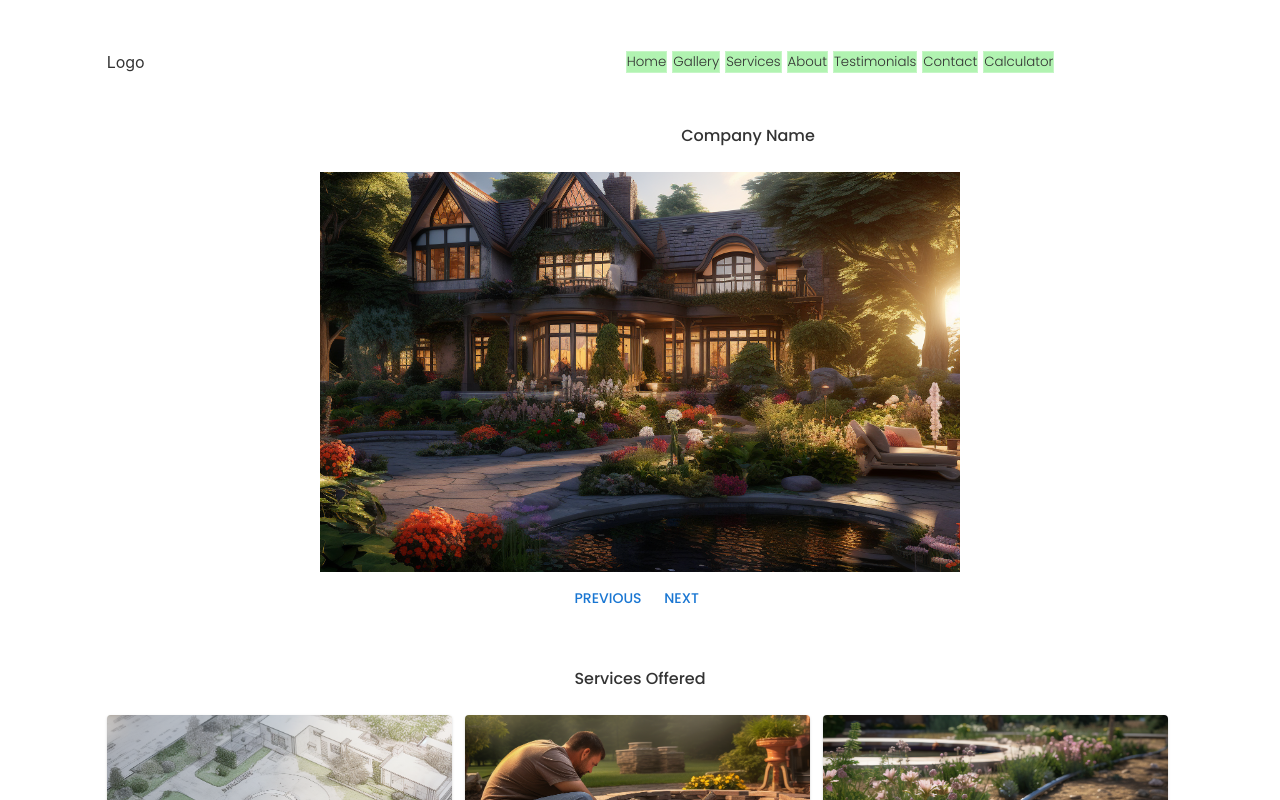
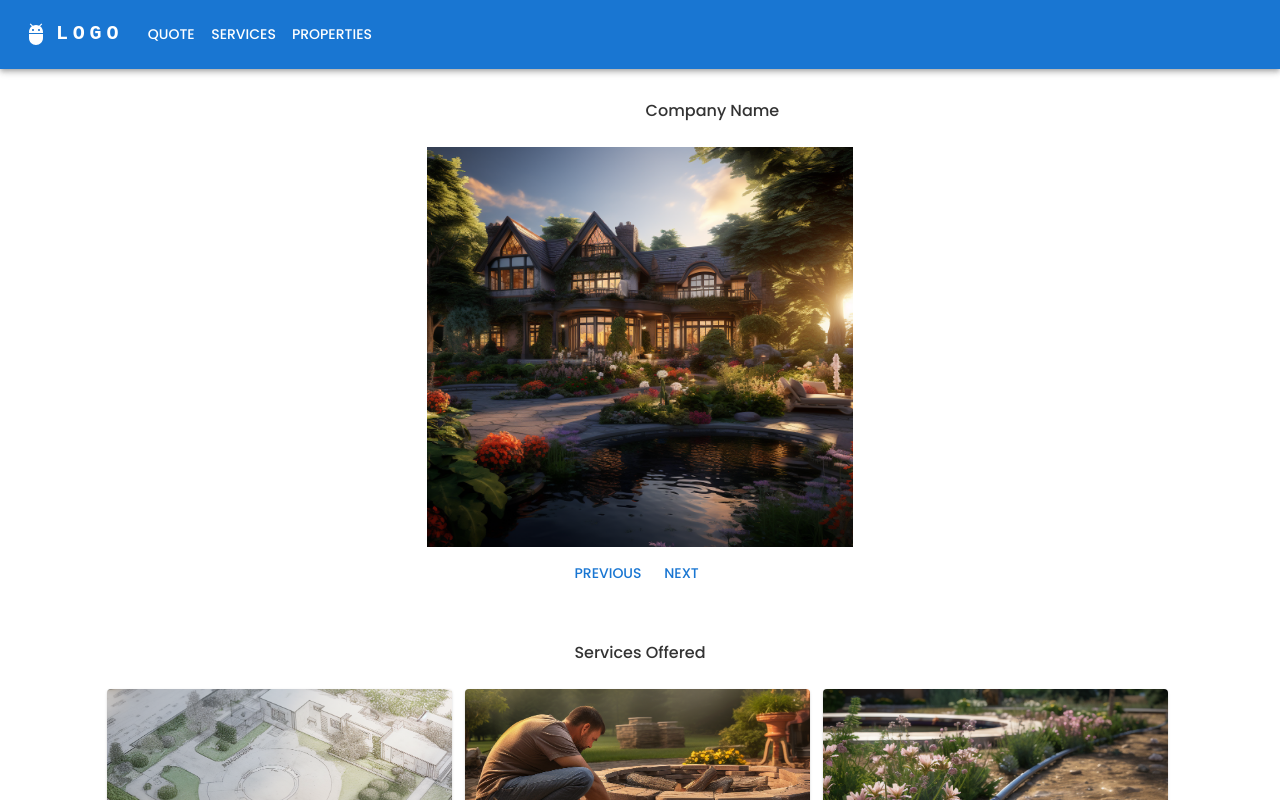
Before and after one commit to johnlundy94/landscape, a React (Create React App) app: page / in a window 1280 px wide. Shown: the top 800 px of the page. Built offline with nearby package versions, Linux system fonts and the light colour scheme.

Commit message:
Base MUI navbar

```diff
--- a/src/components/Nav.js
+++ b/src/components/Nav.js
@@ -1,42 +1,131 @@
-import { useState } from "react";
+import * as React from 'react';
+import AppBar from '@mui/material/AppBar';
+import Box from '@mui/material/Box';
+import Toolbar from '@mui/material/Toolbar';
+import IconButton from '@mui/material/IconButton';
+import Typography from '@mui/material/Typography';
+import Menu from '@mui/material/Menu';
+import MenuIcon from '@mui/icons-material/Menu';
+import Container from '@mui/material/Container';
+import Button from '@mui/material/Button';
+import MenuItem from '@mui/material/MenuItem';
+import AdbIcon from '@mui/icons-material/Adb';
 import "../styles/Nav.css";
-import { Link } from "react-scroll";
-import Hamburger from "../assets/hamburger.svg";
+
+const pages = ['Quote', 'Services', 'Properties'];
 
 function Nav() {
-  const [expand, setExpand] = useState(false);
+  const [anchorElNav, setAnchorElNav] = React.useState(null);
+
+  const handleOpenNavMenu = (event) => {
+    setAnchorElNav(event.currentTarget);
+  };
+
+  const handleCloseNavMenu = () => {
+    setAnchorElNav(null);
+  };
+
+
 
   return (
-    <div className="Nav">
-      <div className="brand-logo">Logo</div>
-      <div className="hamburger" onClick={() => setExpand(!expand)}>
-        <img src={Hamburger} alt="Menu" />
-      </div>
-      <div className={`nav-buttons ${expand ? "expanded" : ""}`}>
-        <Link to="hero" smooth={true} duration={1000} className="link">
-          Home
-        </Link>
-        <Link to="gallery" smooth={true} duration={1000} className="link">
-          Gallery
-        </Link>
-        <Link to="services" smooth={true} duration={1000} className="link">
-          Services
-        </Link>
-        <Link to="about" smooth={true} duration={1000} className="link">
-          About
-        </Link>
-        <Link to="testimonials" smooth={true} duration={1000} className="link">
-          Testimonials
-        </Link>
-        <Link to="contact" smooth={true} duration={1000} className="link">
-          Contact
-        </Link>
-        <Link to="calculator" smooth={true} duration={1000} className="link">
-          Calculator
-        </Link>
-      </div>
-    </div>
+    <AppBar position="static" className='Nav'>
+      <Container maxWidth="xl">
+        <Toolbar disableGutters>
+          {/* Logo Picture Desktop */}
+          <AdbIcon sx={{ display: { xs: 'none', md: 'flex' }, mr: 1 }} />
+          {/* Logo Title Desktop */}
+          <Typography
+            variant="h6"
+            noWrap
+            component="a"
+            href="#app-bar-with-responsive-menu"
+            sx={{
+              mr: 2,
+              display: { xs: 'none', md: 'flex' },
+              fontFamily: 'monospace',
+              fontWeight: 700,
+              letterSpacing: '.3rem',
+              color: 'inherit',
+              textDecoration: 'none',
+            }}
+          >
+            LOGO
+          </Typography>
+
+            {/* Hamburger */}
+          <Box sx={{ flexGrow: 1, display: { xs: 'flex', md: 'none' } }}>
+            <IconButton
+              size="large"
+              aria-label="account of current user"
+              aria-controls="menu-appbar"
+              aria-haspopup="true"
+              onClick={handleOpenNavMenu}
+              color="inherit"
+            >
+              <MenuIcon />
+            </IconButton>
+            <Menu
+              id="menu-appbar"
+              anchorEl={anchorElNav}
+              anchorOrigin={{
+                vertical: 'bottom',
+                horizontal: 'left',
+              }}
+              keepMounted
+              transformOrigin={{
+                vertical: 'top',
+                horizontal: 'left',
+              }}
+              open={Boolean(anchorElNav)}
+              onClose={handleCloseNavMenu}
+              sx={{
+                display: { xs: 'block', md: 'none' },
+              }}
+            >
+              {pages.map((page) => (
+                <MenuItem key={page} onClick={handleCloseNavMenu}>
+                  <Typography textAlign="center">{page}</Typography>
+                </MenuItem>
+              ))}
+            </Menu>
+          </Box>
+
+          {/* Logo Picture Phone */}
+          <AdbIcon sx={{ display: { xs: 'flex', md: 'none' }, mr: 1 }} />
+          {/* Logo Title Phone */}
+          <Typography
+            variant="h5"
+            noWrap
+            component="a"
+            href="#app-bar-with-responsive-menu"
+            sx={{
+              mr: 2,
+              display: { xs: 'flex', md: 'none' },
+              flexGrow: 1,
+              fontFamily: 'monospace',
+              fontWeight: 700,
+              letterSpacing: '.3rem',
+              color: 'inherit',
+              textDecoration: 'none',
+            }}
+          >
+            LOGO
+          </Typography>
+          {/* Nav links desktop */}
+          <Box sx={{ flexGrow: 1, display: { xs: 'none', md: 'flex' } }}>
+            {pages.map((page) => (
+              <Button
+                key={page}
+                onClick={handleCloseNavMenu}
+                sx={{ my: 2, color: 'white', display: 'block' }}
+              >
+                {page}
+              </Button>
+            ))}
+          </Box>
+        </Toolbar>
+      </Container>
+    </AppBar>
   );
 }
-
 export default Nav;
--- a/src/styles/Hero.css
+++ b/src/styles/Hero.css
@@ -12,7 +12,9 @@
     position: relative;
     overflow: hidden;
     width: 100%;
-    height: 50vh; }
+    height: 50vh;
+    object-fit: cover;
+  }
 
   .text-span-2 {
     text-align: center;
@@ -29,7 +31,7 @@
     position: absolute;
     width: 100%;
     height: 100%;
-    object-fit: cover;
+
   }
 
   .slider-buttons {
@@ -48,3 +50,10 @@
       grid-column: 4 / span 6;
     }
   }
+
+
+  @media (min-width: 1018px) {
+    .hero-container {
+      grid-column: 5 / span 4;
+    }
+  }
--- a/src/styles/Nav.css
+++ b/src/styles/Nav.css
@@ -1,86 +1,6 @@
 .Nav{
     max-width: 100%;
     display: grid;
-    grid-column: 2 / span 10;
-    align-items: center;
-    padding-top: 50px;
-    padding-bottom: 50px;
-    position: relative; /* Add this to ensure absolute children are positioned relative to this */
+    grid-column: span 12;
+    margin-bottom: 30px;
 }
-
-.Nav .brand-logo {
-    display: flex;
-    justify-content: flex-start;
-}
-
-.Nav .nav-buttons{
-    font-size: smaller;
-    display: flex;
-    grid-column: 4 / 6;
-    align-items: center;
-    justify-content: center;
-}
-
-.Nav .nav-buttons a {
-    margin-left: 5px;
-    cursor: pointer;
-    text-decoration: none;
-}
-
-.hamburger {
-    display: none;
-    height: 25px;
-    background: transparent;
-    border: none;
-    cursor: pointer;
-    padding: 0;
-    transition: 0.3s ease;
-}
-
-.link {
-    background-color: rgba(144, 238, 144, 0.7); /* Semi-transparent white background */
-    backdrop-filter: blur(10px); /* Apply a blur effect to the background */
-    -webkit-backdrop-filter: blur(10px); /* For Safari compatibility */
-    border: 1px solid rgba(255, 255, 255, 0.25); /* Optional: adds a light border */
-    font-family: "Poppins", sans-serif;
-    font-weight: 300;
-}
-
-@media (max-width: 500px) {
-    .Nav {
-        max-width: 100%;
-        display: grid;
-        grid-template-columns: 25% auto 10%;
-        /* grid-column: 2 / span 10; */
-        align-items: center;
-        padding-top: 50px;
-        padding-bottom: 50px;
-    }
-
-    .Nav .nav-buttons {
-        display: none;
-        flex-direction: column;
-        align-items: center;
-        /* grid-column: 2; */
-    }
-
-    .Nav .nav-buttons.expanded {
-        display: grid;
-        position: absolute; /* Absolute position will take it out of the grid layout */
-        grid-column: 2;
-        grid-row: 1;
-        /* top: 100%; */
-        left: 0;
-        right: 25%;
-        flex-direction: column;
-        align-items: baseline;
-        justify-content: end;
-        padding-top: 50px;
-    }
-
-
-    .hamburger {
-        display: block;
-        grid-column: 3;
-    }
-}
```
